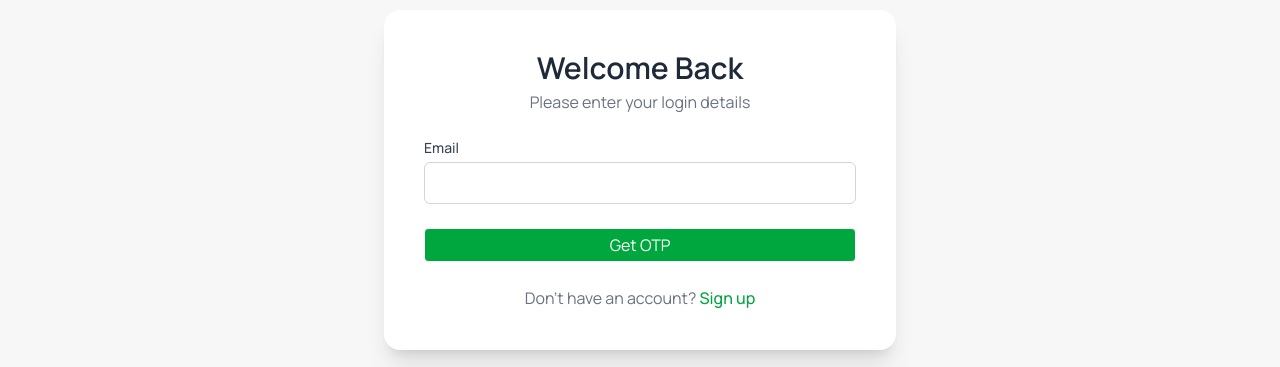
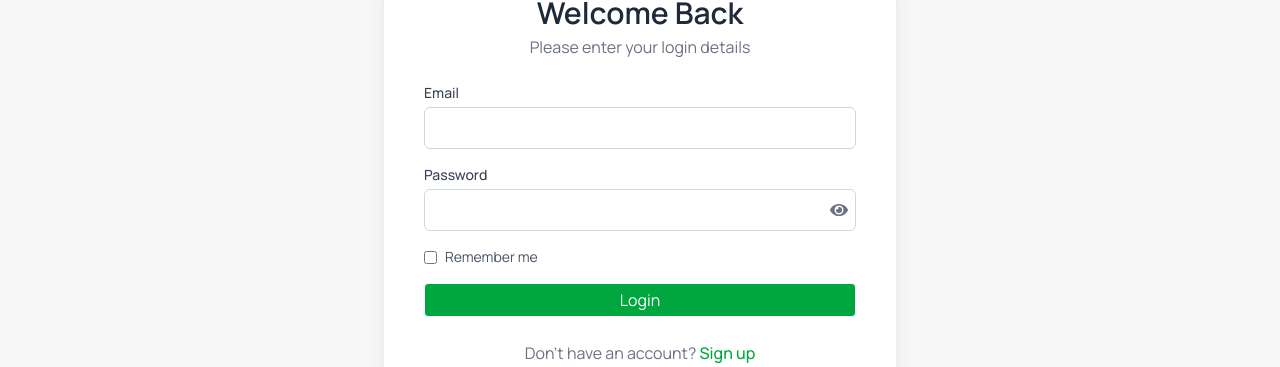
Before and after one commit to hritikpal48/qededu-frontend, a Next.js app: page /auth/login in a window 1280 px wide. Shown: the part 280-647 px from the top of the page. Built offline with nearby package versions, Linux system fonts and the light colour scheme; no server answers.

Commit message:
login form chnages

```diff
--- a/src/components/page/auth/Login.tsx
+++ b/src/components/page/auth/Login.tsx
@@ -6,41 +6,30 @@ import { loginSchema, LoginSchemaType } from "@/validations/auth";
 import TextInput from "@/components/ui/input/TextInput";
 import { LoaderButton } from "@/components/ui/button";
 import Link from "next/link";
-import { useLogin, useSendOtp } from "@/services/auth.service";
-import { useState } from "react";
+import { useLogin } from "@/services/auth.service";
 import { useRouter } from "next/navigation";
+import PasswordInputField from "@/components/ui/input/PasswordInput";
 export default function LoginForm() {
   const {
     register,
     handleSubmit,
     formState: { errors },
-    getValues,
     setError,
   } = useForm<LoginSchemaType>({
     resolver: zodResolver(loginSchema),
   });
   const router = useRouter();
-  const [otpStatus, setOtpStatus] = useState(false);
-  const { mutate: loginMutate, isPending: isLoginPendding } = useLogin({
-    onError: (err: any) => {
+  const onError = (err: any) => {
     const message = err?.response?.data?.message ?? 'Login failed';
     setError('email', {
       message
     });
-    },
-    onSuccess: () => {
+  }
+  const onSuccess = () => {
     router.push('/user/dashboard')
   }
-  });
-  const { mutate: sendOtpMutate, isPending: isSendPendding } = useSendOtp({
-    onError: (err: any) => {
-      const message = err?.response?.data?.message ?? 'Otp send failed try again.';
-      setError('email', message);
-    },
-    onSuccess: () => setOtpStatus(true)
-  })
+  const { mutate: loginMutate, isPending: isLoginPendding } = useLogin({ onError, onSuccess });
   const onSubmit = async (data: LoginSchemaType) => loginMutate(data)
-  const hanndeSendOtp = () => sendOtpMutate(getValues('email'));
   return (
     <form
       onSubmit={handleSubmit(onSubmit)}
@@ -61,16 +50,12 @@ export default function LoginForm() {
             error={errors?.email}
             register={register}
           />
-          {otpStatus && (
-            <TextInput
-              label="OTP"
-              name="otp"
-              error={errors?.otp}
+          <PasswordInputField
+            label="Password"
+            name="password"
+            error={errors?.password}
             register={register}
           />
-          )}
-        </div>
-        {otpStatus && (
           <div className="flex flex-col sm:flex-row sm:items-center sm:justify-between text-sm text-gray-600 gap-2 sm:gap-0">
             <label className="inline-flex items-center space-x-2">
               <input
@@ -80,22 +65,13 @@ export default function LoginForm() {
               <span>Remember me</span>
             </label>
           </div>
-        )}
-        <LoaderButton
-          text={otpStatus ? "Resend OTP" : "Get OTP"}
-          type="button"
-          loading={isSendPendding}
-          className="w-full bg-green-600 text-white hover:bg-green-700 transition duration-300"
-          onClick={hanndeSendOtp}
-        />
-        {otpStatus && (
           <LoaderButton
             text="Login"
             type="submit"
             loading={isLoginPendding}
             className="w-full bg-green-600 text-white hover:bg-green-700 transition duration-300"
           />
-        )}
+        </div>
         <p className="text-sm sm:text-base text-center text-gray-500">
           Don’t have an account?{" "}
           <Link
--- a/src/services/auth.service.ts
+++ b/src/services/auth.service.ts
@@ -7,7 +7,7 @@ const signup = async (data: SignupPayload): Promise<UserData> => {
     return res.data.data
 };
 
-const login = async (data: LoginPayload): Promise<UserData> => {
+const login = async (data: LoginPayload): Promise<void> => {
     const res = await HttpService.post('/auth/login', data, { withCredentials: true });
     return res.data.data
 };
--- a/src/types/auth.ts
+++ b/src/types/auth.ts
@@ -9,7 +9,7 @@ export type SignupPayload = {
 
 export type LoginPayload = {
     email: string,
-    otp: string
+    password: string
 };
 
 export interface UserData {
--- a/src/validations/auth.ts
+++ b/src/validations/auth.ts
@@ -3,7 +3,7 @@ import { z } from "zod";
 
 export const loginSchema = z.object({
   email: z.string().email("Invalid email address"),
-  otp: z.string().min(6, "OTP must be at least 6 characters"),
+  password: z.string().min(6, "OTP must be at least 6 characters"),
 });
 
 export type LoginSchemaType = z.infer<typeof loginSchema>;
```
Lines whose indentation alone changed are shown as unchanged.
